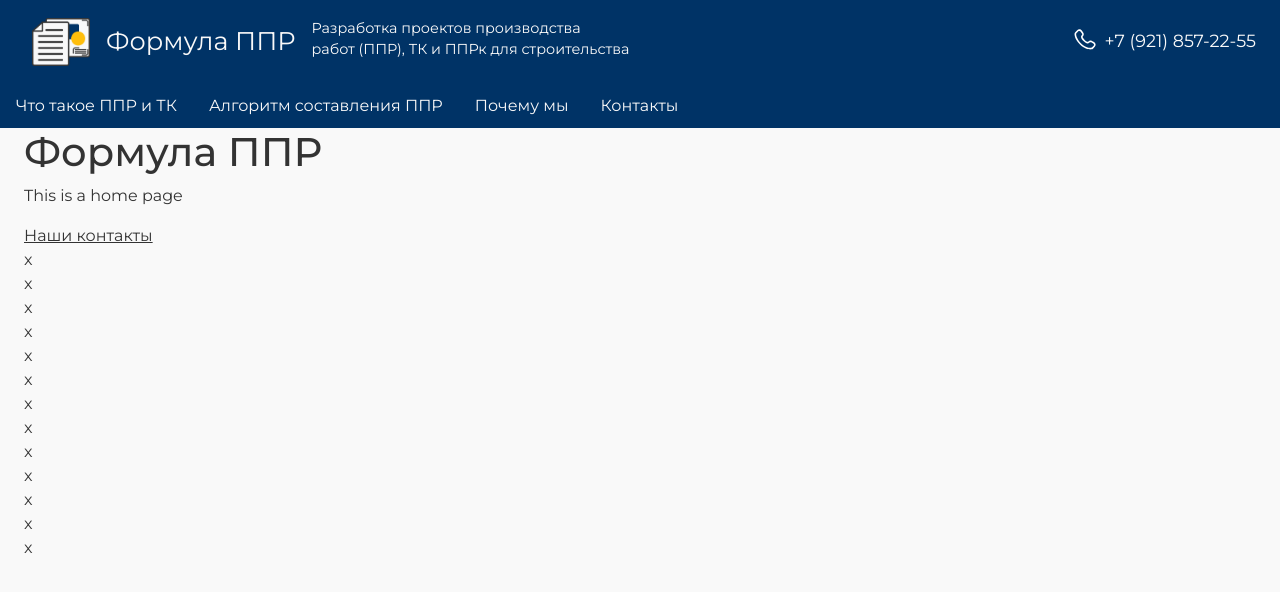
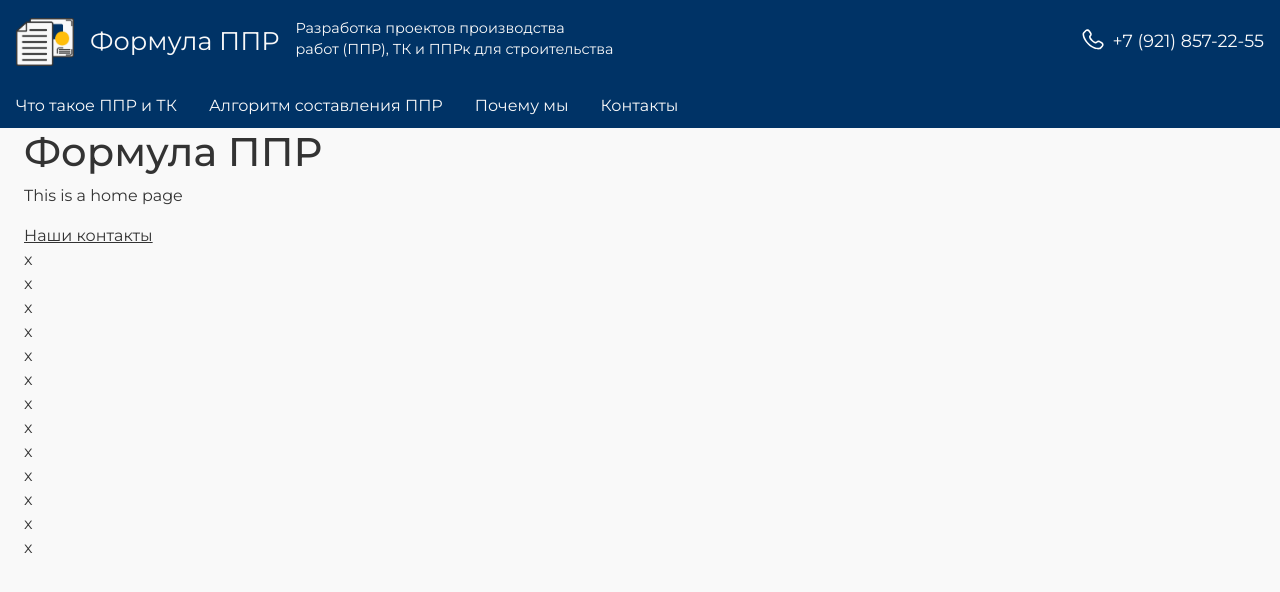
Before and after one commit to AxelVonReems/Formula-PPR, an Eleventy site: page src/index.html in a window 1280 px wide. Built offline with nearby package versions, Linux system fonts and the light colour scheme; Eleventy itself is replaced by a stand-in of ours; files that its build step writes are made by us from their sources.

Commit message:
Minor styling changes for the header

```diff
--- a/src/css/global.css
+++ b/src/css/global.css
@@ -28,8 +28,9 @@ header {
   background-color: var(--blue);
   color: var(--white);
   height: 8rem;
-  width: 100vw;
-  position: sticky;
+  width: 100%;
+  position: sticky !important;
+  top: 0 !important;
 }
 
 header a {
@@ -42,7 +43,7 @@ header a {
 
 /* Settings for logo and phone */
 .logo-bar {
-  padding: 0 1rem;
+  /* padding: 0 0.5rem; */
   height: 65%;
   width: 100vw;
   max-width: 1400px;
@@ -74,11 +75,12 @@ header a {
   font-size: 1.1rem;
   display: flex;
   text-align: right;
-  padding-left: 1rem;
+  padding: 0 1rem;
+  gap: 0.5rem;
 }
 
 .phone a {
-  padding: 0 0.5rem !important;
+  padding: 0 !important;
 }
 
 .phone-icon {
@@ -145,7 +147,6 @@ nav {
     overflow-x: scroll;
     white-space: nowrap;
     scrollbar-width: none;
-    justify-content: center;
   }
 }
 
@@ -154,6 +155,7 @@ nav {
   header {
     height: 4rem !important;
     display: flex;
+    position: static !important;
   }
 
   .logo-bar {
@@ -181,7 +183,6 @@ nav {
     height: 100%;
     width: 20%;
     z-index: 1;
-
   }
 
   .nav-list {
@@ -210,7 +211,6 @@ nav {
     border: none;
     cursor: pointer;
     position: relative;
-    z-index: 20;
     display: flex;
     gap: 0.5rem;
     padding: 0;
```
